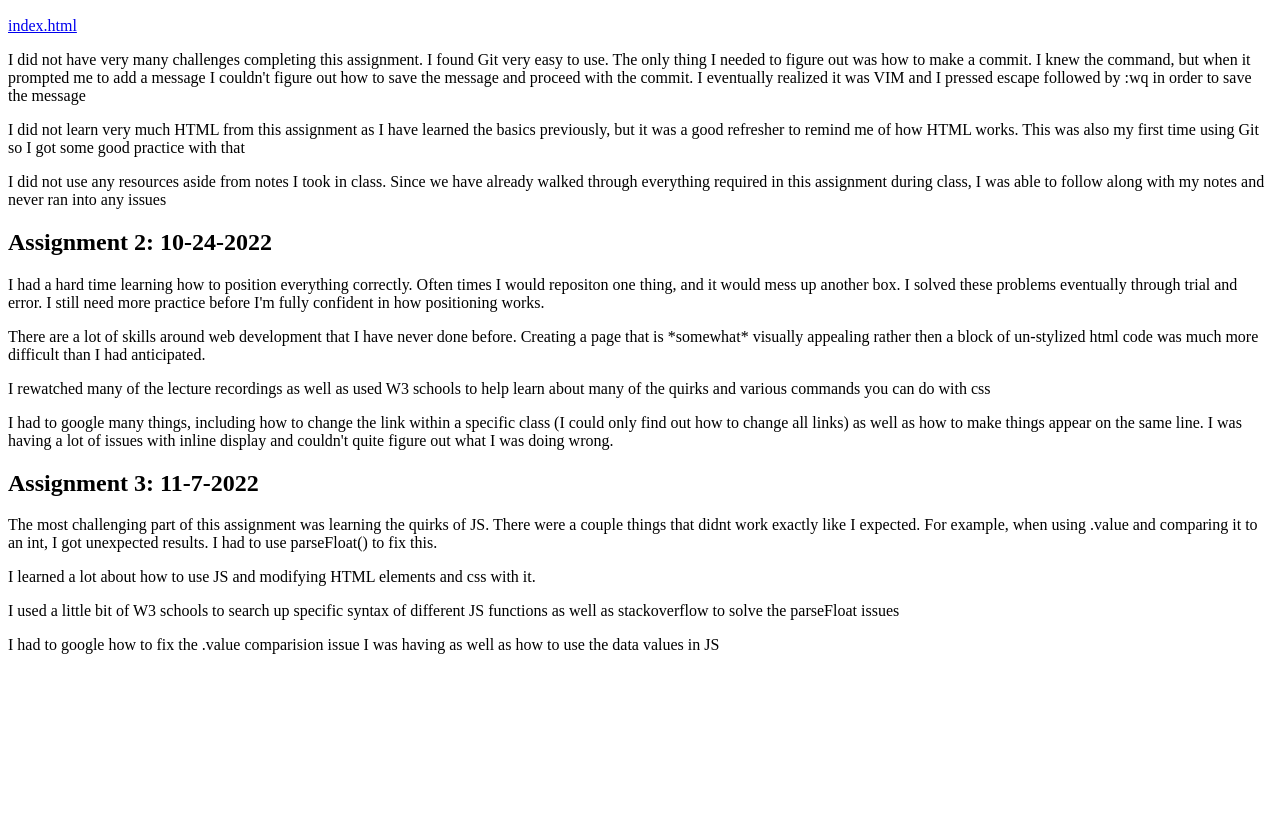
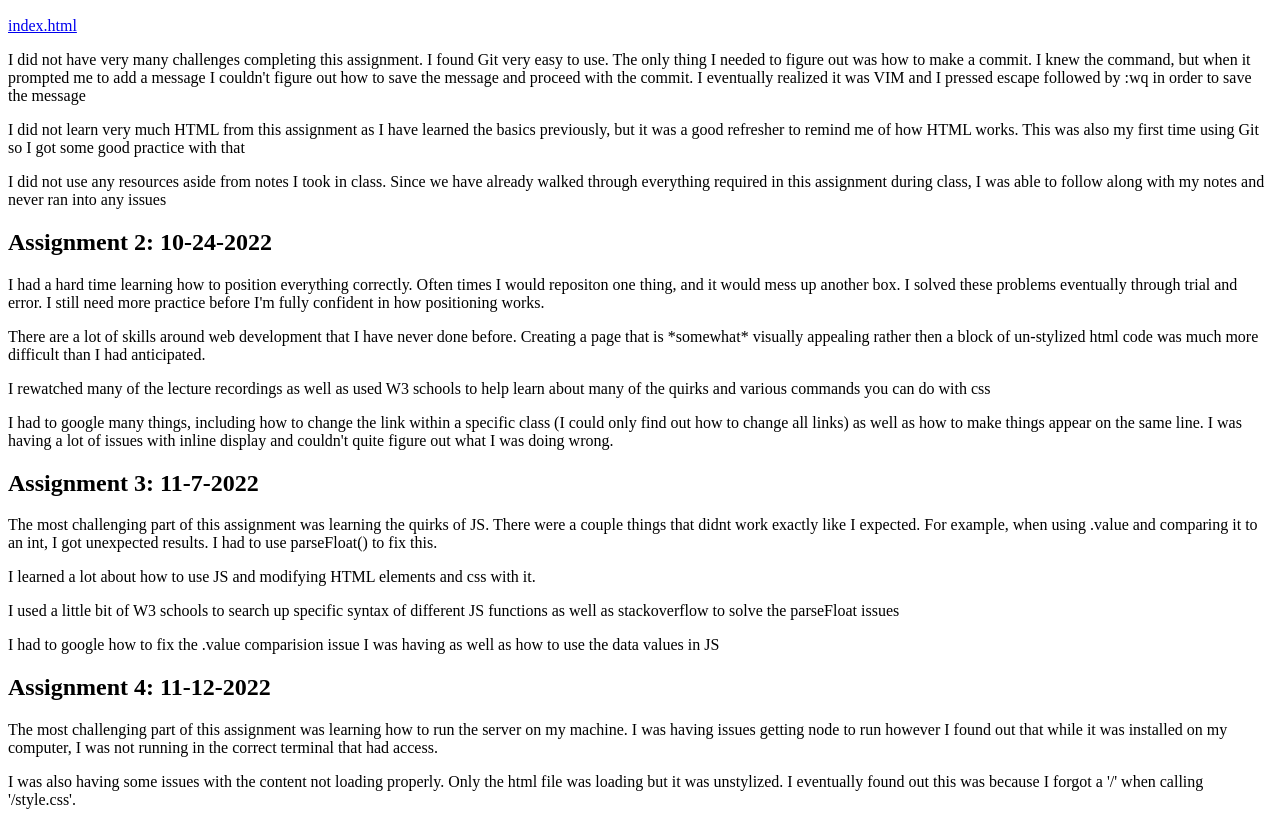
Before and after one commit to biwerg/biwerg.github.io, a plain HTML site: page blog.html in a window 1280 px wide. Shown: the part 110-935 px from the top of the page. Before the commit the page ends 800 px from the top, so only its background shows below. Drawn offline with Linux system fonts and the light colour scheme.

Commit message:
Update blog.html

```diff
--- a/blog.html
+++ b/blog.html
@@ -62,5 +62,17 @@
                 I had to google how to fix the .value comparision issue I was having as well as how to use the data values in JS
             </p>
         </div>
+
+        <div>
+            <h2>
+                Assignment 4: 11-12-2022
+            </h2>
+            <p>
+                The most challenging part of this assignment was learning how to run the server on my machine. I was having issues getting node to run however I found out that while it was installed on my computer, I was not running in the correct terminal that had access.
+            </p>
+            <p>
+                I was also having some issues with the content not loading properly. Only the html file was loading but it was unstylized. I eventually found out this was because I forgot a '/' when calling '/style.css'.
+            </p>
+        </div>
     </body>
 </html>
```
